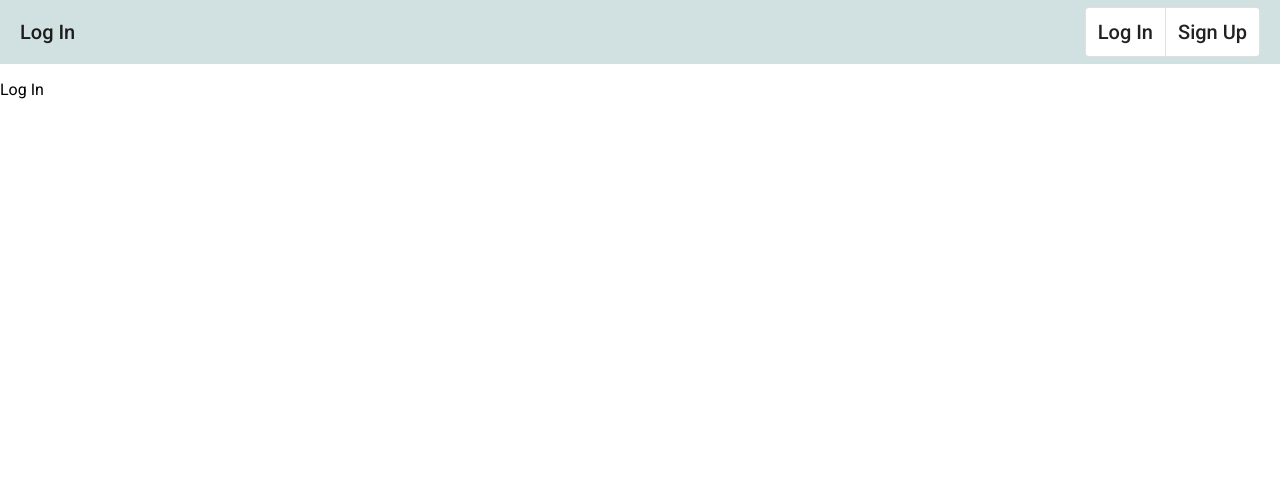
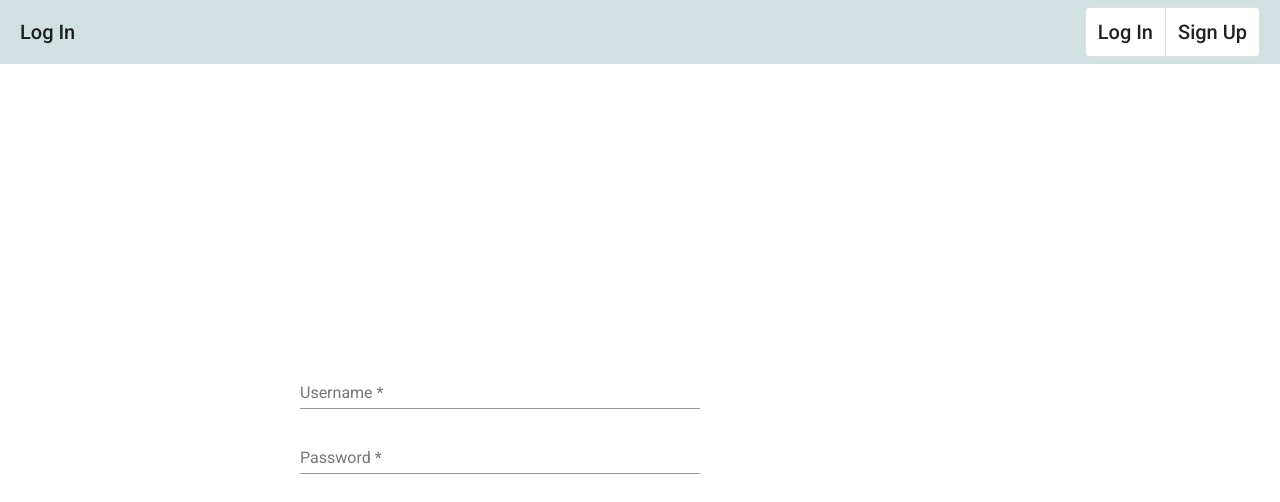
Before and after one commit to dragana93/log-in, an Angular app: page /log-in in a window 1280 px wide. Shown: the top 502 px of the page. Built offline with nearby package versions, Linux system fonts and the light colour scheme.

Commit message:
added username and password

```diff
--- a/src/app/nav/log-in/log-in.component.css
+++ b/src/app/nav/log-in/log-in.component.css
@@ -0,0 +1,13 @@
+.p-ga {
+  padding: 300px;
+}
+
+.example-form {
+  min-width: 100px;
+  max-width: 400px;
+  width: 100%;
+}
+
+.example-full-width {
+  width: 100%;
+}
--- a/src/app/nav/log-in/log-in.component.html
+++ b/src/app/nav/log-in/log-in.component.html
@@ -1 +1,12 @@
-<p>Log In</p>
+<form class="example-form p-ga">
+  <mat-form-field class="example-full-width">
+    <input matInput
+           placeholder="Username"
+           required>
+  </mat-form-field>
+  <mat-form-field class="example-full-width">
+    <input matInput
+           placeholder="Password"
+           required>
+  </mat-form-field>
+</form>
```
Also changed, not shown: src/app/log-in/log-in.module.ts (+11 -2 lines).
